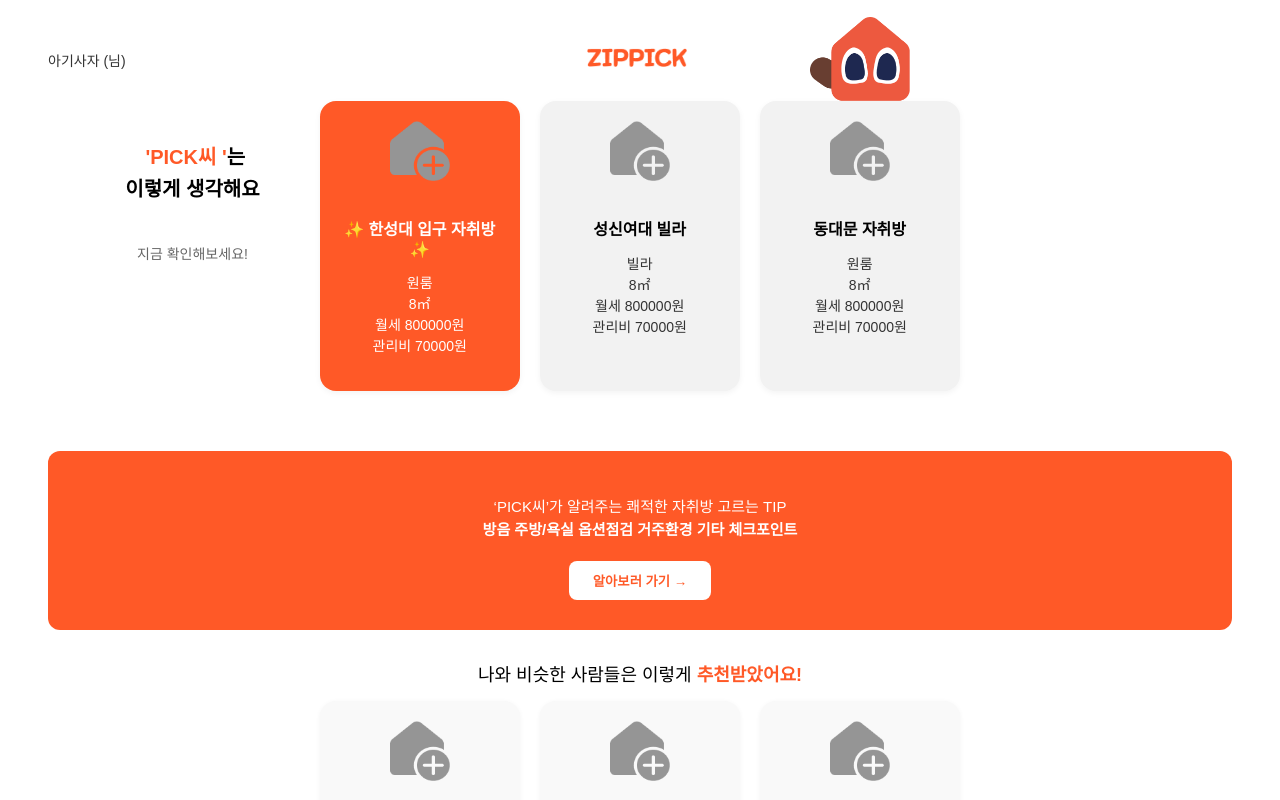
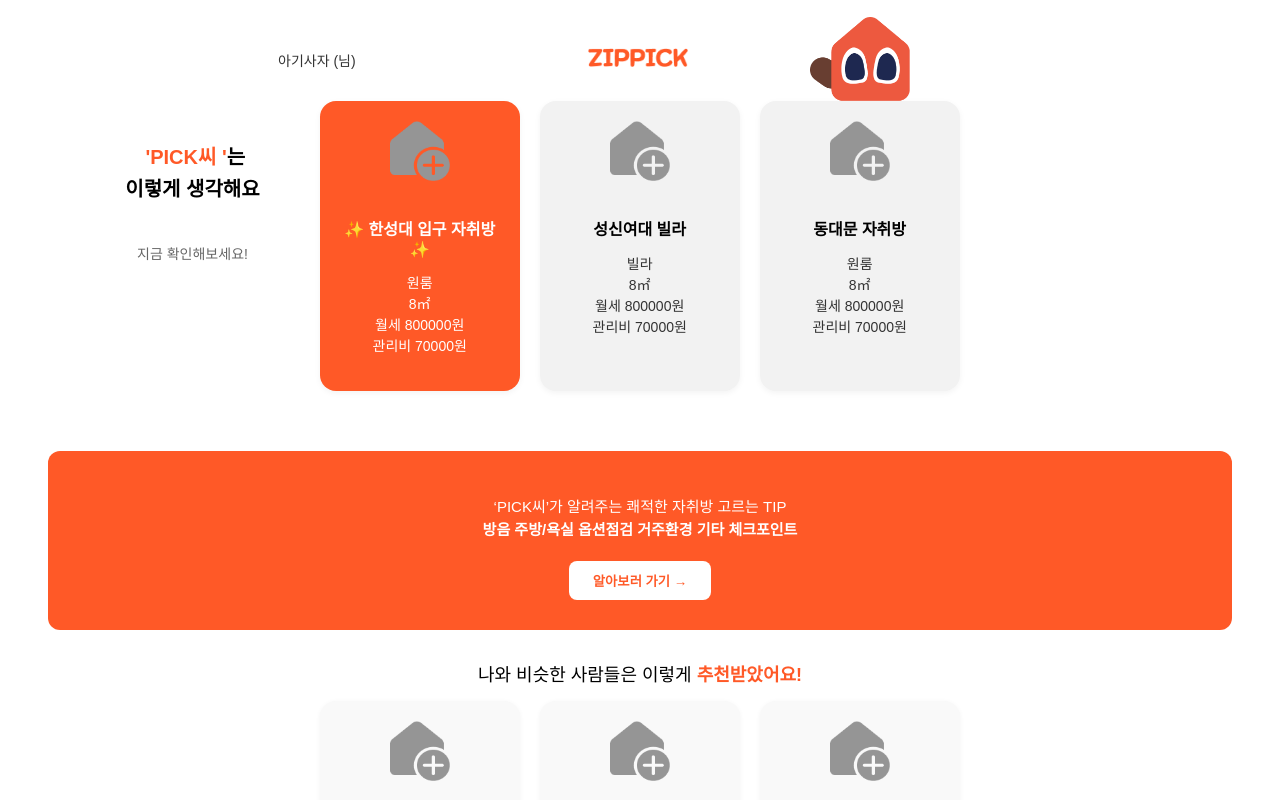
Before and after one commit to HSU-Likelion-Zipick/Zipick-Front, a React (Create React App) app: page /recommend in a window 1280 px wide. Shown: the top 800 px of the page. Built offline with nearby package versions, Linux system fonts and the light colour scheme.

Commit message:
✨feat: 상단 글씨, 로고 위치 조정

```diff
--- a/src/css/Recommend.scss
+++ b/src/css/Recommend.scss
@@ -13,11 +13,12 @@
     .top-left {
       font-size: 14px;
       color: #333;
+      margin-left: 230px;
     }
 
     .top-logo img {
       width: 100px;
-      margin-left: -83px; //상단 로고
+      margin-left: -206px; //상단 로고
     }
 
     .top-right img {
```
